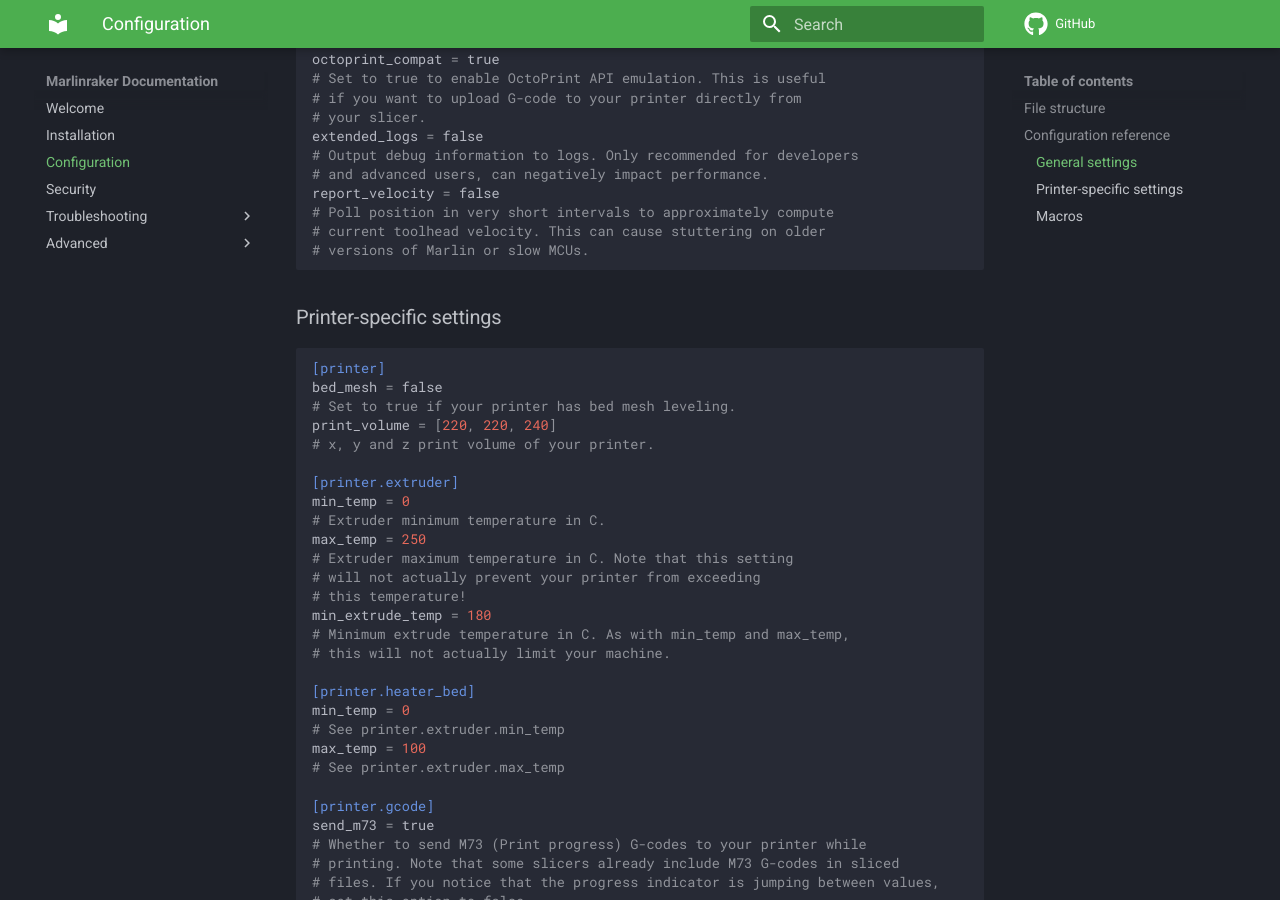
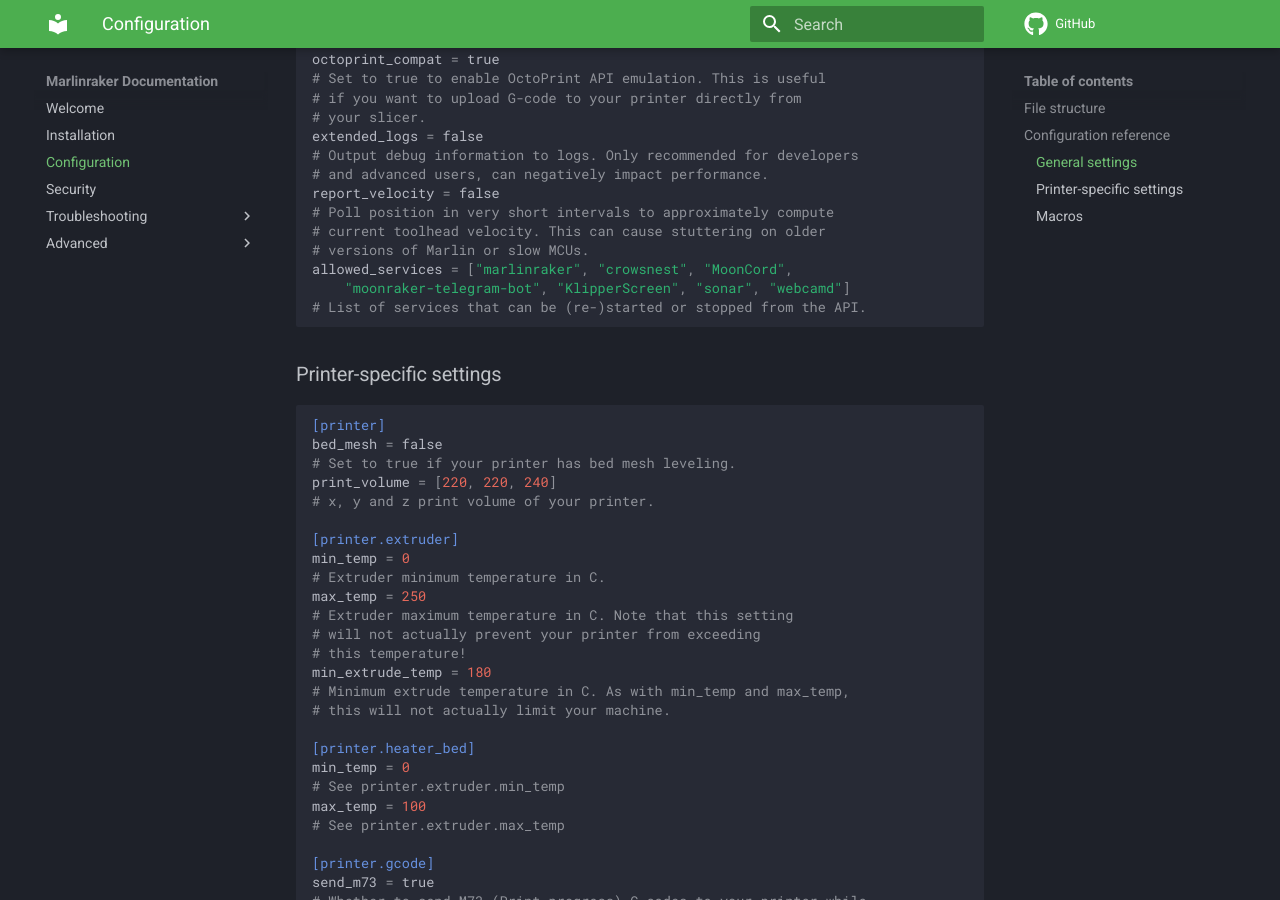
Before and after one commit to phm07/marlinraker, an MkDocs documentation site: the page built from docs/configuration.md, in a window 1280 px wide and 900 px high, scrolled down 1726 px. Built offline with MkDocs 1.6.1 and Material for MkDocs 9.7.7, drawn with Linux system fonts in a browser that asks for light colours; comment, search, counter and statistics services are not loaded.

Commit message:
fix: Add misc.allowed_services to config/marlinraker.toml and docs

````diff
--- a/docs/configuration.md
+++ b/docs/configuration.md
@@ -86,6 +86,9 @@ report_velocity = false
 # Poll position in very short intervals to approximately compute
 # current toolhead velocity. This can cause stuttering on older
 # versions of Marlin or slow MCUs.
+allowed_services = ["marlinraker", "crowsnest", "MoonCord",
+    "moonraker-telegram-bot", "KlipperScreen", "sonar", "webcamd"]
+# List of services that can be (re-)started or stopped from the API.
 ```
 
 ### Printer-specific settings
````
Also changed, not shown: 1 other file.
